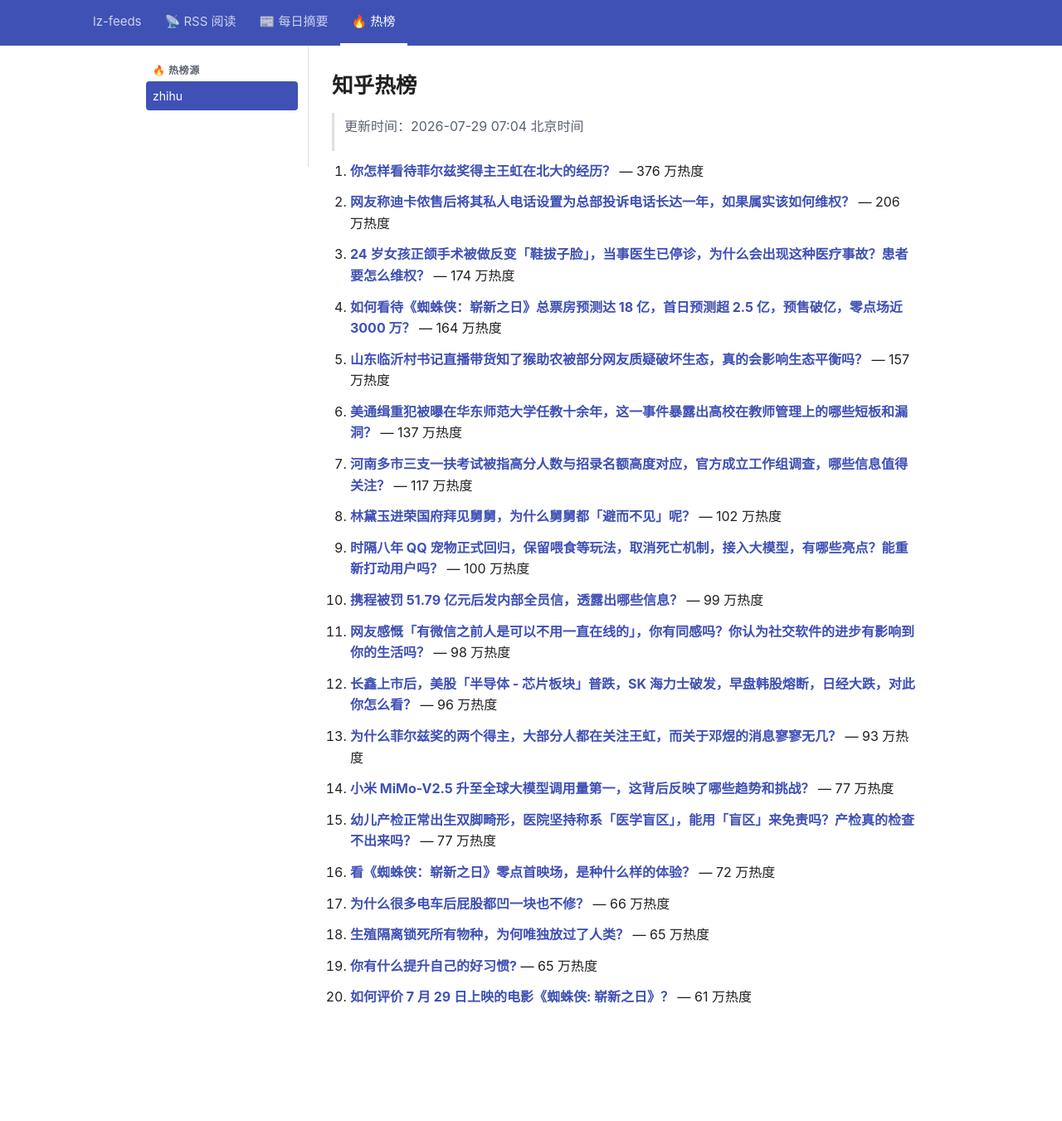
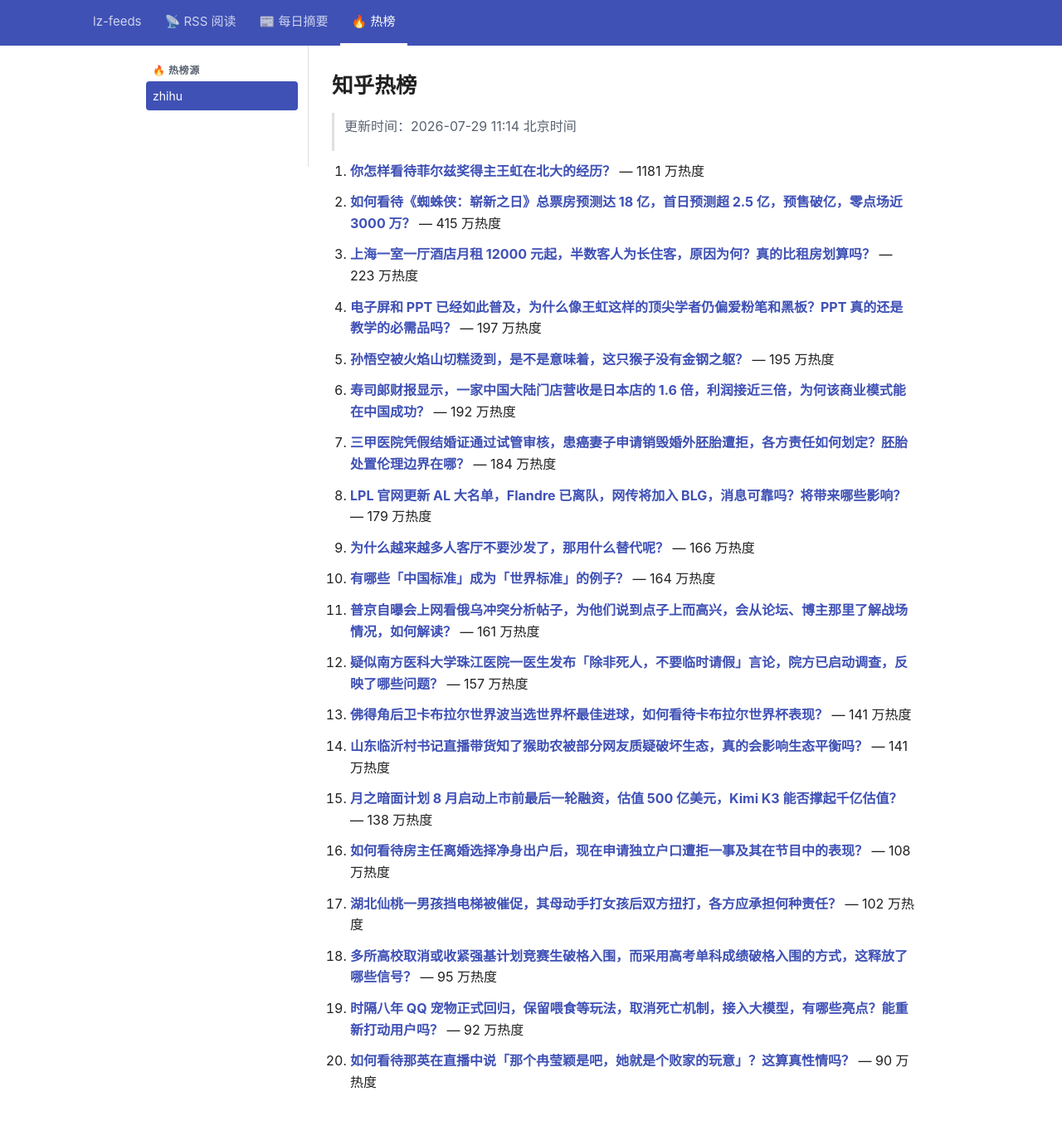
Before and after one commit to lizhang0101/lz-feeds, a Jekyll site: the page built from _hotlist/zhihu.md, in a window 1280 px wide and 1381 px high. Shown: the top 1351 px of the window at 83% size. Built offline with Jekyll 4.4.1, drawn with Linux system fonts in a browser that asks for light colours.

Commit message:
hotlist: 2026-07-29T03:14Z

```diff
--- a/_hotlist/zhihu.md
+++ b/_hotlist/zhihu.md
@@ -1,48 +1,48 @@
 ---
-updated: 2026-07-29 07:04 北京时间
+updated: 2026-07-29 11:14 北京时间
 count: 20
 ---
 
 # 知乎热榜
 
-> 更新时间：2026-07-29 07:04 北京时间
+> 更新时间：2026-07-29 11:14 北京时间
 
-1. **[你怎样看待菲尔兹奖得主王虹在北大的经历？](https://www.zhihu.com/question/2065263849624834783)** — 376 万热度
+1. **[你怎样看待菲尔兹奖得主王虹在北大的经历？](https://www.zhihu.com/question/2065263849624834783)** — 1181 万热度
 
-2. **[网友称迪卡侬售后将其私人电话设置为总部投诉电话长达一年，如果属实该如何维权？](https://www.zhihu.com/question/2065177952480747776)** — 206 万热度
+2. **[如何看待《蜘蛛侠：崭新之日》总票房预测达 18 亿，首日预测超 2.5 亿，预售破亿，零点场近 3000 万？](https://www.zhihu.com/question/2065385829304727519)** — 415 万热度
 
-3. **[24 岁女孩正颌手术被做反变「鞋拔子脸」，当事医生已停诊，为什么会出现这种医疗事故？患者要怎么维权？](https://www.zhihu.com/question/2064801268552537608)** — 174 万热度
+3. **[上海一室一厅酒店月租 12000 元起，半数客人为长住客，原因为何？真的比租房划算吗？](https://www.zhihu.com/question/2065045395525390422)** — 223 万热度
 
-4. **[如何看待《蜘蛛侠：崭新之日》总票房预测达 18 亿，首日预测超 2.5 亿，预售破亿，零点场近 3000 万？](https://www.zhihu.com/question/2065385829304727519)** — 164 万热度
+4. **[电子屏和 PPT 已经如此普及，为什么像王虹这样的顶尖学者仍偏爱粉笔和黑板？PPT 真的还是教学的必需品吗？](https://www.zhihu.com/question/2065466996951442038)** — 197 万热度
 
-5. **[山东临沂村书记直播带货知了猴助农被部分网友质疑破坏生态，真的会影响生态平衡吗？](https://www.zhihu.com/question/2065388851443360105)** — 157 万热度
+5. **[孙悟空被火焰山切糕烫到，是不是意味着，这只猴子没有金钢之躯？](https://www.zhihu.com/question/1936761762335663228)** — 195 万热度
 
-6. **[美通缉重犯被曝在华东师范大学任教十余年，这一事件暴露出高校在教师管理上的哪些短板和漏洞？](https://www.zhihu.com/question/2064013926388519038)** — 137 万热度
+6. **[寿司郎财报显示，一家中国大陆门店营收是日本店的 1.6 倍，利润接近三倍，为何该商业模式能在中国成功？](https://www.zhihu.com/question/2065453278121431256)** — 192 万热度
 
-7. **[河南多市三支一扶考试被指高分人数与招录名额高度对应，官方成立工作组调查，哪些信息值得关注？](https://www.zhihu.com/question/2065160851711943119)** — 117 万热度
+7. **[三甲医院凭假结婚证通过试管审核，患癌妻子申请销毁婚外胚胎遭拒，各方责任如何划定？胚胎处置伦理边界在哪？](https://www.zhihu.com/question/2065473757326435859)** — 184 万热度
 
-8. **[林黛玉进荣国府拜见舅舅，为什么舅舅都「避而不见」呢？](https://www.zhihu.com/question/1928160499444463137)** — 102 万热度
+8. **[LPL 官网更新 AL 大名单，Flandre 已离队，网传将加入 BLG，消息可靠吗？将带来哪些影响？](https://www.zhihu.com/question/2065559361955390936)** — 179 万热度
 
-9. **[时隔八年 QQ 宠物正式回归，保留喂食等玩法，取消死亡机制，接入大模型，有哪些亮点？能重新打动用户吗？](https://www.zhihu.com/question/2065066004346926732)** — 100 万热度
+9. **[为什么越来越多人客厅不要沙发了，那用什么替代呢？](https://www.zhihu.com/question/668026601)** — 166 万热度
 
-10. **[携程被罚 51.79 亿元后发内部全员信，透露出哪些信息？](https://www.zhihu.com/question/2065363377468043923)** — 99 万热度
+10. **[有哪些「中国标准」成为「世界标准」的例子？](https://www.zhihu.com/question/430077118)** — 164 万热度
 
-11. **[网友感慨「有微信之前人是可以不用一直在线的」，你有同感吗？你认为社交软件的进步有影响到你的生活吗？](https://www.zhihu.com/question/2065138370057953642)** — 98 万热度
+11. **[普京自曝会上网看俄乌冲突分析帖子，为他们说到点子上而高兴，会从论坛、博主那里了解战场情况，如何解读？](https://www.zhihu.com/question/2065406460100715313)** — 161 万热度
 
-12. **[长鑫上市后，美股「半导体 - 芯片板块」普跌，SK 海力士破发，早盘韩股熔断，日经大跌，对此你怎么看？](https://www.zhihu.com/question/2065354296774989670)** — 96 万热度
+12. **[疑似南方医科大学珠江医院一医生发布「除非死人，不要临时请假」言论，院方已启动调查，反映了哪些问题？](https://www.zhihu.com/question/2065711565274177872)** — 157 万热度
 
-13. **[为什么菲尔兹奖的两个得主，大部分人都在关注王虹，而关于邓煜的消息寥寥无几？](https://www.zhihu.com/question/2064575049152066959)** — 93 万热度
+13. **[佛得角后卫卡布拉尔世界波当选世界杯最佳进球，如何看待卡布拉尔世界杯表现？](https://www.zhihu.com/question/2065399230286636311)** — 141 万热度
 
-14. **[小米 MiMo-V2.5 升至全球大模型调用量第一，这背后反映了哪些趋势和挑战？](https://www.zhihu.com/question/2065097727604741240)** — 77 万热度
+14. **[山东临沂村书记直播带货知了猴助农被部分网友质疑破坏生态，真的会影响生态平衡吗？](https://www.zhihu.com/question/2065388851443360105)** — 141 万热度
 
-15. **[幼儿产检正常出生双脚畸形，医院坚持称系「医学盲区」，能用「盲区」来免责吗？产检真的检查不出来吗？](https://www.zhihu.com/question/2064636039679795644)** — 77 万热度
+15. **[月之暗面计划 8 月启动上市前最后一轮融资，估值 500 亿美元，Kimi K3 能否撑起千亿估值？](https://www.zhihu.com/question/2063300922223153511)** — 138 万热度
 
-16. **[看《蜘蛛侠：崭新之日》零点首映场，是种什么样的体验？](https://www.zhihu.com/question/2065498630849574604)** — 72 万热度
+16. **[如何看待房主任离婚选择净身出户后，现在申请独立户口遭拒一事及其在节目中的表现？](https://www.zhihu.com/question/2059388918152304542)** — 108 万热度
 
-17. **[为什么很多电车后屁股都凹一块也不修？](https://www.zhihu.com/question/2064678914778214835)** — 66 万热度
+17. **[湖北仙桃一男孩挡电梯被催促，其母动手打女孩后双方扭打，各方应承担何种责任？](https://www.zhihu.com/question/2065468880621941766)** — 102 万热度
 
-18. **[生殖隔离锁死所有物种，为何唯独放过了人类？](https://www.zhihu.com/question/2064377952071053907)** — 65 万热度
+18. **[多所高校取消或收紧强基计划竞赛生破格入围，而采用高考单科成绩破格入围的方式，这释放了哪些信号？](https://www.zhihu.com/question/2065443089494140049)** — 95 万热度
 
-19. **[你有什么提升自己的好习惯?](https://www.zhihu.com/question/428574702)** — 65 万热度
+19. **[时隔八年 QQ 宠物正式回归，保留喂食等玩法，取消死亡机制，接入大模型，有哪些亮点？能重新打动用户吗？](https://www.zhihu.com/question/2065066004346926732)** — 92 万热度
 
-20. **[如何评价 7 月 29 日上映的电影《蜘蛛侠: 崭新之日》？](https://www.zhihu.com/question/2065624050513208016)** — 61 万热度
+20. **[如何看待那英在直播中说「那个冉莹颖是吧，她就是个败家的玩意」？这算真性情吗？](https://www.zhihu.com/question/2065376504578400455)** — 90 万热度
```
